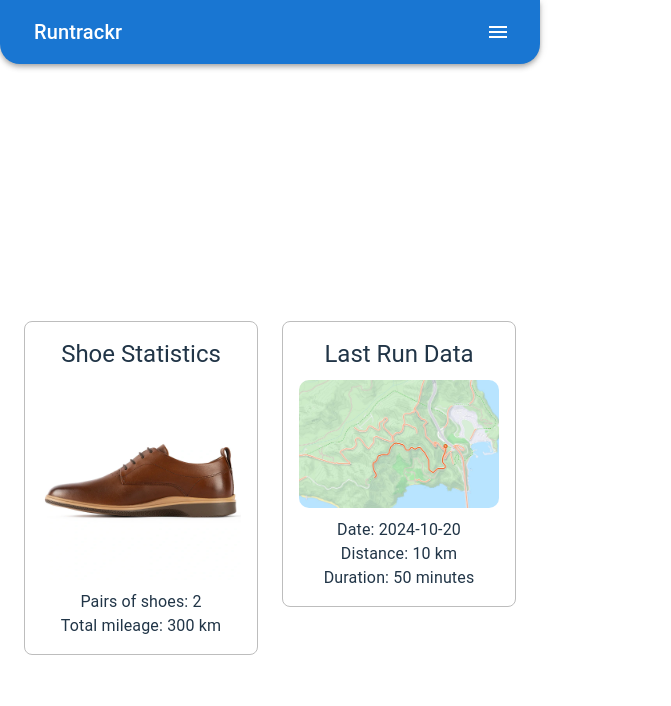
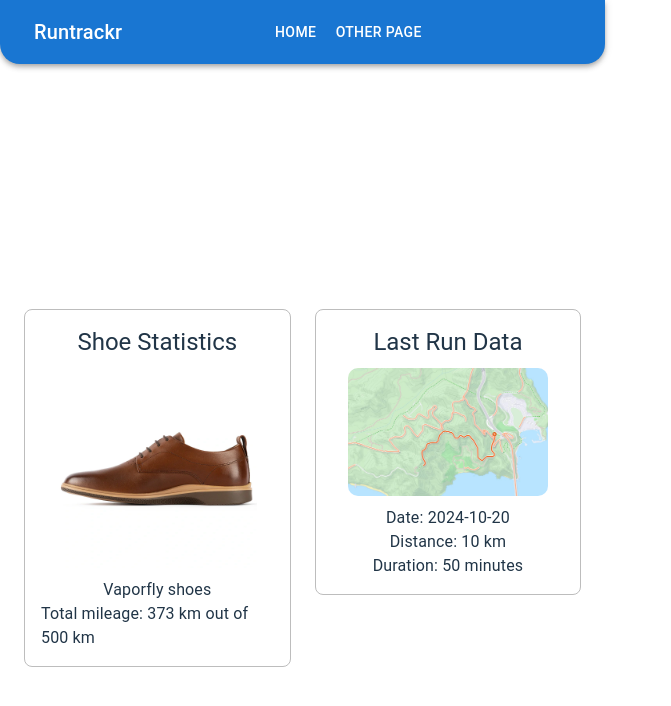
Before and after one commit to shpokas-io/runtrackr-webapp, a React (Vite) app: page / in a window 1280 px wide. Shown: the top 706 px of the page, without its empty margins (0-671 px from the left). Built offline with nearby package versions, Linux system fonts and the light colour scheme.

Commit message:
Centered div (:DDD)

```diff
--- a/src/components/Navbar.jsx
+++ b/src/components/Navbar.jsx
@@ -4,14 +4,18 @@ import {
   Toolbar,
   IconButton,
   Typography,
+  Button,
+  Box,
   Menu,
   MenuItem,
+  useMediaQuery,
 } from "@mui/material";
 import MenuIcon from "@mui/icons-material/Menu";
 import { Link } from "react-router-dom";
 
 export default function Navbar() {
   const [anchorEl, setAnchorEl] = useState(null);
+  const isDesktop = useMediaQuery("(min-width:800px)");
 
   const handleMenuOpen = (event) => {
     setAnchorEl(event.currentTarget);
@@ -26,10 +30,29 @@ export default function Navbar() {
       position="static"
       sx={{ borderRadius: "0 0 20px 20px", padding: "0 10px" }}
     >
-      <Toolbar>
-        <Typography variant="h6" style={{ flexGrow: 1 }}>
-          Runtrackr
-        </Typography>
+      <Toolbar sx={{ justifyContent: "space-between" }}>
+        <Typography variant="h6">Runtrackr</Typography>
+
+        {/* NAV FOR DESKTIOP */}
+        {isDesktop ? (
+          <Box
+            sx={{
+              display: "flex",
+              justifyContent: "center",
+              flexGrow: 1,
+              mx: 2,
+            }}
+          >
+            <Button component={Link} to="/" color="inherit">
+              Home
+            </Button>
+            <Button component={Link} to="/" color="inherit">
+              Other Page
+            </Button>
+          </Box>
+        ) : (
+          //BURGER MENU FOR MOBILE
+          <>
             <IconButton
               edge="end"
               color="inherit"
@@ -47,6 +70,8 @@ export default function Navbar() {
                 Home
               </MenuItem>
             </Menu>
+          </>
+        )}
       </Toolbar>
     </AppBar>
   );
--- a/src/pages/HomePage.jsx
+++ b/src/pages/HomePage.jsx
@@ -5,9 +5,9 @@ import runImage from "../assets/images/rundummy.jpg";
 export default function HomePage() {
   //Sample data
   const shoeStats = {
-    pairs: 2,
-    totalMileage: 300,
-    averageMileage: 150,
+    name: "Vaporfly",
+    totalMileage: 373,
+    maxMileage: 500,
   };
 
   const lastRun = {
@@ -43,8 +43,11 @@ export default function HomePage() {
               alt="Running Shoes"
               style={{ width: "200px", borderRadius: "10px", margin: "10px 0" }}
             />
-            <Typography>Pairs of shoes: {shoeStats.pairs}</Typography>
-            <Typography>Total mileage: {shoeStats.totalMileage} km</Typography>
+            <Typography>{shoeStats.name} shoes</Typography>
+            <Typography>
+              Total mileage: {shoeStats.totalMileage} km out of{" "}
+              {shoeStats.maxMileage} km
+            </Typography>
           </Box>
         </Grid>
         <Grid item xs={12} md={6}>
```
Lines whose indentation alone changed are shown as unchanged.
